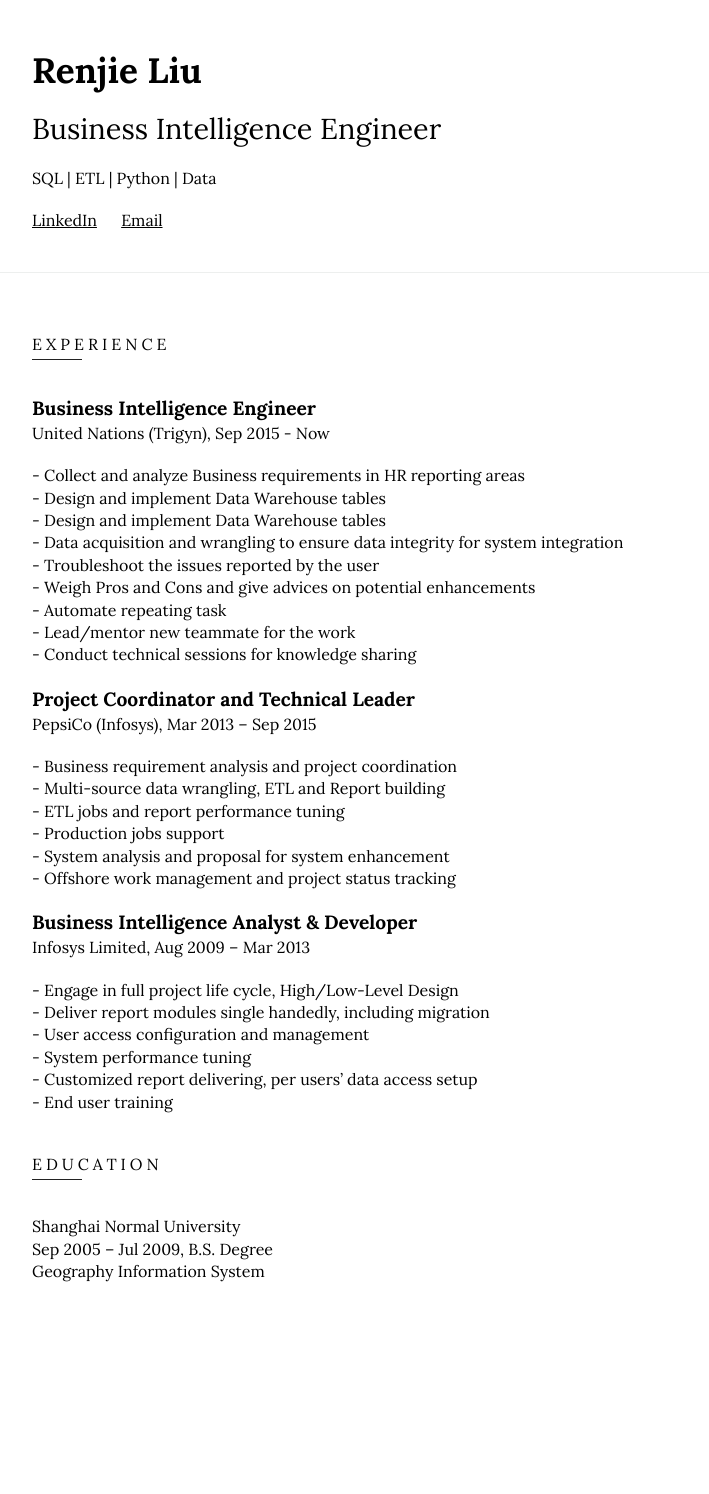
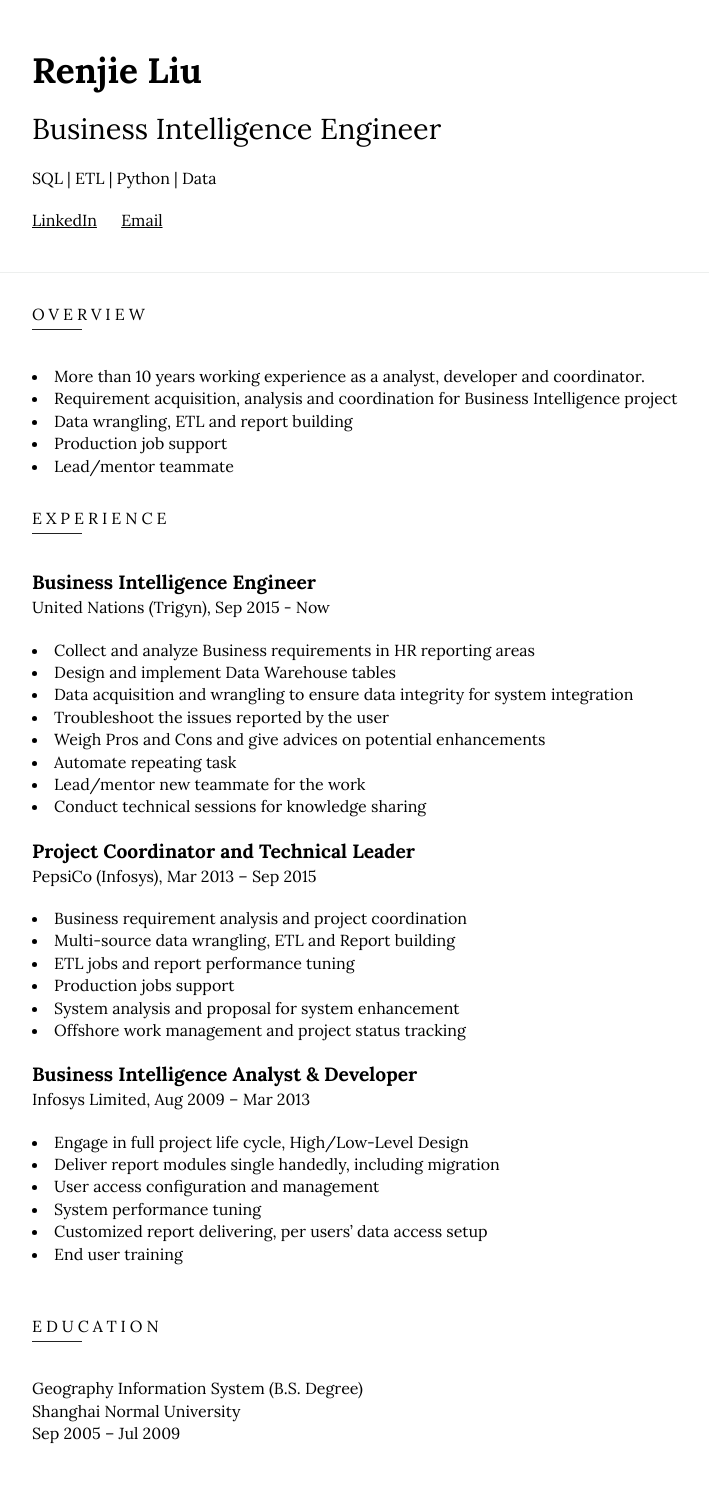
Before and after one commit to renjieliu/renjieliu.github.io, a Jekyll site: the page built from index.html, in a window 1280 px wide. Shown: the whole page, without its empty margins (198-907 px from the left). Built offline with Jekyll 4.4.1, drawn with Linux system fonts in a browser that asks for light colours; before the commit the page ends 1323 px from its top, so only the background shows below that.

Commit message:
update website

```diff
--- a/_data/education.yml
+++ b/_data/education.yml
@@ -1,3 +1,3 @@
--   school: Shanghai Normal University
-    period: Sep 2005 – Jul 2009, B.S. Degree
-    qualification: Geography Information System
+- school: Shanghai Normal University
+  period: Sep 2005 – Jul 2009
+  qualification: Geography Information System (B.S. Degree)
--- /dev/null
+++ b/_data/overview.yml
@@ -0,0 +1,6 @@
+toc:
+  - title: More than 10 years working experience as a analyst, developer and coordinator.
+  - title: Requirement acquisition, analysis and coordination for Business Intelligence project
+  - title: Data wrangling, ETL and report building
+  - title: Production job support
+  - title: Lead/mentor teammate
--- a/_includes/resume.html
+++ b/_includes/resume.html
@@ -1,3 +1,15 @@
+<h3 class="section-title">Overview</h3>
+
+<dl class="overview">
+	{% for item in site.data.overview.toc %}
+	<li>{{item.title}}</li>
+		{% for entry in item.subfolderitems %}
+		<li>{{entry.page}}</li>
+		{% endfor %}
+	{% endfor %}
+
+</dl>
+
 <h3 class="section-title">Experience</h3>
 <dl class="experience">
     {% for job in site.data.jobs %}
@@ -5,9 +17,11 @@
             <p class="title">{{ job.title }}</p>
             <p class="company">{{ job.company }}</p>
             <p class="period">{{ job.period }}</p>
-        </dt><!--
-        --><dd>
-            <p>{{ job.description }}</p>
+        </dt>
+		<dd>
+		{% for x in job.description %}
+            <li>{{ x.item }}</li>
+		{% endfor %}
         </dd>
     {% endfor %}
 </dl>
@@ -16,12 +30,10 @@
 <dl class="education">
     {% for qualification in site.data.education %}
         <dt>
-            <p class="company">{{ qualification.school }}</p>
+            <p class="qualification">{{ qualification.qualification }}</p>
+			<p class="company">{{ qualification.school }}</p>
             <p class="period">{{ qualification.period }}</p>
-			<p class="qualification">{{ qualification.qualification }}</p>
+
         </dt>
-		<!-- <dd> -->
-            <!-- <p>{{ qualification.description }}</p> -->
-        <!-- </dd> -->
     {% endfor %}
 </dl>
--- a/_sass/_header.scss
+++ b/_sass/_header.scss
@@ -8,7 +8,7 @@ header {
 
     @media(min-width: 640px) {
         // padding: ($spacer * 10) 0 ($spacer * 3);
-        margin-bottom: ($spacer * 3);
+        margin-bottom: ($spacer * 1.5);
     }
 }
 
--- a/_sass/_resume.scss
+++ b/_sass/_resume.scss
@@ -2,7 +2,7 @@
 // @description All resume styles
 
 dl {
-    margin-bottom: $spacer;
+    margin-bottom: $spacer*1.5;
 }
 
 dt, dd {
```
Also changed, not shown: _data/jobs.yml (+23 -24 lines), 4 other files.
